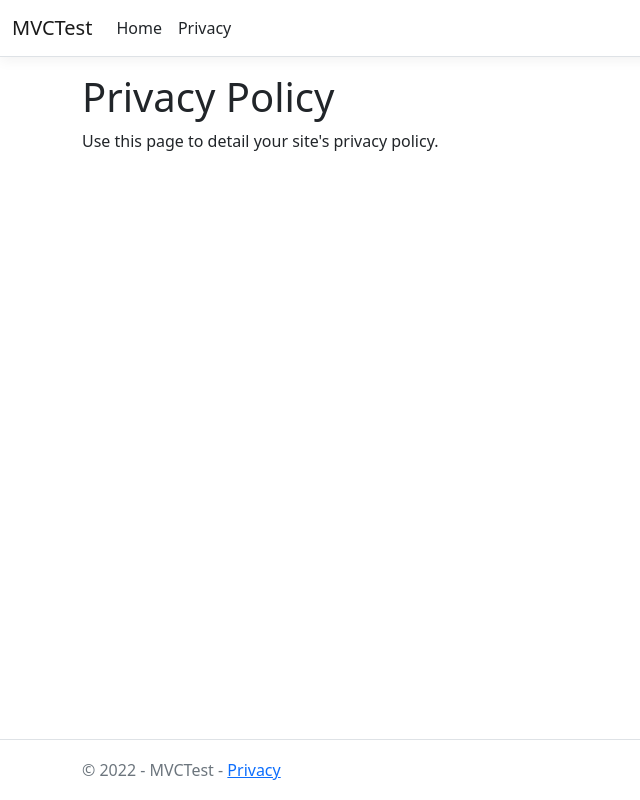
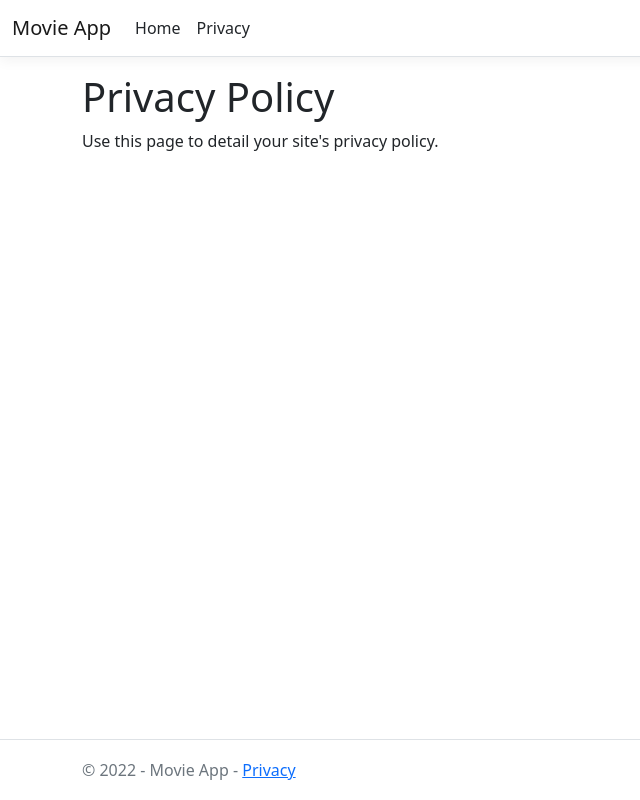
Before and after one commit to C0Rs1K/Microsoft-Learn, an ASP.NET Core app: template MVCTest/Views/Home/Privacy.cshtml in a window 1280 px wide. Shown: the whole page, without its empty margins (0-640 px from the left). Run offline with ASP.NET Core 8, Linux system fonts and the light colour scheme; the template is opened without the code that fills it, so the values that code supplies are empty; style sheets or scripts are compiled from the project's sources.

Commit message:
add view

```diff
--- a/MVCTest/Views/Shared/_Layout.cshtml
+++ b/MVCTest/Views/Shared/_Layout.cshtml
@@ -3,7 +3,7 @@
 <head>
     <meta charset="utf-8" />
     <meta name="viewport" content="width=device-width, initial-scale=1.0" />
-    <title>@ViewData["Title"] - MVCTest</title>
+    <title>@ViewData["Title"] - Movie</title>
     <link rel="stylesheet" href="~/lib/bootstrap/dist/css/bootstrap.min.css" />
     <link rel="stylesheet" href="~/css/site.css" asp-append-version="true" />
     <link rel="stylesheet" href="~/MVCTest.styles.css" asp-append-version="true" />
@@ -12,7 +12,7 @@
     <header>
         <nav class="navbar navbar-expand-sm navbar-toggleable-sm navbar-light bg-white border-bottom box-shadow mb-3">
             <div class="container-fluid">
-                <a class="navbar-brand" asp-area="" asp-controller="Home" asp-action="Index">MVCTest</a>
+                 <a class="navbar-brand" asp-area="" asp-controller="Movies" asp-action="Index">Movie App</a>
                 <button class="navbar-toggler" type="button" data-bs-toggle="collapse" data-bs-target=".navbar-collapse" aria-controls="navbarSupportedContent"
                         aria-expanded="false" aria-label="Toggle navigation">
                     <span class="navbar-toggler-icon"></span>
@@ -38,7 +38,7 @@
 
     <footer class="border-top footer text-muted">
         <div class="container">
-            &copy; 2022 - MVCTest - <a asp-area="" asp-controller="Home" asp-action="Privacy">Privacy</a>
+            &copy; 2022 - Movie App - <a asp-area="" asp-controller="Home" asp-action="Privacy">Privacy</a>
         </div>
     </footer>
     <script src="~/lib/jquery/dist/jquery.min.js"></script>
```
Also changed, not shown: MVCTest/Controllers/HelloWorldController.cs (deleted, +0 -24 lines), MVCTest/Controllers/MoviesController.cs (added, +23 -0 lines), MVCTest/Views/Movies/Index.cshtml (added, +7 -0 lines), MVCTest/Views/Movies/Welcome.cshtml (added, +12 -0 lines), MVCTest/MVCTest.csproj.
